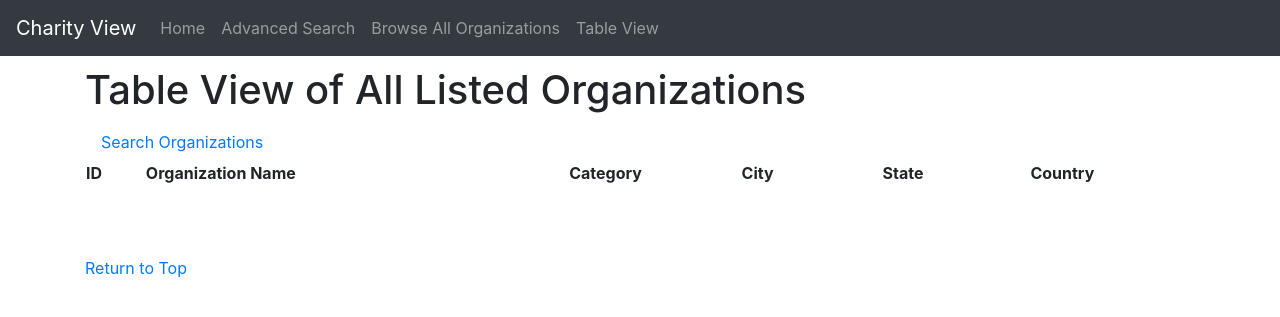
After one commit to Bionic-Beavers/Nicks_Project, a Flask app: page /table-view in a window 1280 px wide. The commit adds this page. Shown: the top 317 px of the page. Run offline with Flask 2, Linux system fonts and the light colour scheme; data that the repository does not hold is empty; some libraries are stand-ins or nearby versions.

Commit message:
Added Table View

```diff
--- a/app.py
+++ b/app.py
@@ -117,6 +117,18 @@ def organizationPage(id):
     return render_template("organization-page.j2", organization=organization, summary=summary)
 
 
+@app.route('/table-view', methods=('GET', 'POST'))
+def tableView():
+
+    # Get all organizations
+    query = "SELECT * FROM Organizations ORDER BY name;"
+    cursor = db.execute_query(db_connection=db_connection, query=query)
+    results = cursor.fetchall()
+    cursor.close()
+
+    return render_template("table-view.j2", Organizations=results)
+
+
 # Listener
 if __name__ == "__main__":
     port = int(os.environ.get('PORT', 8540))
--- a/data_definition_queries.sql
+++ b/data_definition_queries.sql
@@ -37,6 +37,7 @@ VALUES ('American Red Cross', 'Washington', 'D.C.', 'USA', 'http://flip3.engr.or
         ('United Way', 'Alexandria', 'VT', 'USA', 'http://flip3.engr.oregonstate.edu:8545/?q=United_Way', NULL, 'https://www.unitedway.org/', 'Social Welfare'),
         ('Boys and Girls Clubs of America', 'Atlanta', 'GA', 'USA', 'http://flip3.engr.oregonstate.edu:8545/?q=Boys_%26_Girls_Clubs_of_America', NULL, 'https://www.bgca.org/', 'Social Welfare'),
         ('Goodwill Industries', 'Boston', 'MA', 'USA', 'http://flip3.engr.oregonstate.edu:8545/?q=Goodwill_Industries', NULL, 'https://www.bgca.org/', 'Social Welfare'),
+        ('InterVarsity Christian Fellowship', 'Madison', 'WI', 'USA', 'http://flip3.engr.oregonstate.edu:8545/?q=InterVarsity_Christian_Fellowship', NULL, 'https://intervarsity.org/', 'Faith'),
         ('Campus Crusade for Christ', 'Orlando', 'FL', 'USA', 'http://flip3.engr.oregonstate.edu:8545/?q=Cru_(Christian_organization)', NULL, 'https://www.cru.org/', 'Faith');
 
 
--- a/static/css/style.css
+++ b/static/css/style.css
@@ -24,7 +24,7 @@ header {
 
 .carousel-caption {
     text-align: center;
-    width: 800px;
+    font-size: larger;
     display: block;
     margin-left: auto;
     margin-right: auto;
@@ -60,3 +60,15 @@ header {
     margin-left: auto;
     margin-right: auto;
 }
+
+.table-view th {
+    width: 500px;
+}
+
+.table-view th.name {
+    width: 1500px;
+}
+
+.table-view th.id {
+    width: 200px;
+}
--- a/templates/browse.j2
+++ b/templates/browse.j2
@@ -10,6 +10,7 @@
 
 <h1 id="top">Browse All Listed Organizations</h1>
 <a class="nav-link" href="{{ url_for('advancedSearch') }}">Search Organizations</a>
+<a class="nav-link" href="{{ url_for('tableView') }}">Table View of Organizations</a>
 
 {% endblock %}
 
--- a/templates/main.j2
+++ b/templates/main.j2
@@ -38,6 +38,9 @@
       </li>
       <li class="nav-item">
         <a class="nav-link" href="{{ url_for('browse') }}">Browse All Organizations</a>
+      </li>
+      <li class="nav-item">
+        <a class="nav-link" href="{{ url_for('tableView') }}">Table View</a>
       </li>
 
     </ul>
@@ -114,8 +117,6 @@
 
   </form>
 
-
-
   {% endblock %}
 
 </section>
--- /dev/null
+++ b/templates/table-view.j2
@@ -0,0 +1,47 @@
+{% extends "main.j2" %}
+
+{% block title %}
+
+  Table View
+
+{% endblock %}
+
+{% block header %}
+
+<h1 id="top">Table View of All Listed Organizations</h1>
+<a class="nav-link" href="{{ url_for('advancedSearch') }}">Search Organizations</a>
+
+{% endblock %}
+
+{% block body %}
+
+<table class='table-view'>
+<thead>
+  <tr>
+    <th class='id'>ID</th>
+    <th class='name'>Organization Name</th>
+    <th>Category</th>
+    <th>City</th>
+    <th>State</th>
+    <th>Country</th>
+</thead>
+<tbody>
+{% for organization in Organizations %}
+  <tr>
+    <td>{{ organization['organization_id'] }}</td>
+    <td><a href="{{ url_for('organizationPage', id=organization['organization_id']) }}">{{ organization['name'] }}</a></td>
+    <td>{{ organization['category' ]}}</td>
+    <td>{{ organization['city' ]}}</td>
+    <td>{{ organization['state' ]}}</td>
+    <td>{{ organization['country' ]}}</td>
+  </tr>
+{% endfor %}
+</tbody>
+</table>
+    <br>
+    <br>
+    <br>
+
+    <a href="#top">Return to Top</a>
+
+{% endblock %}
```
